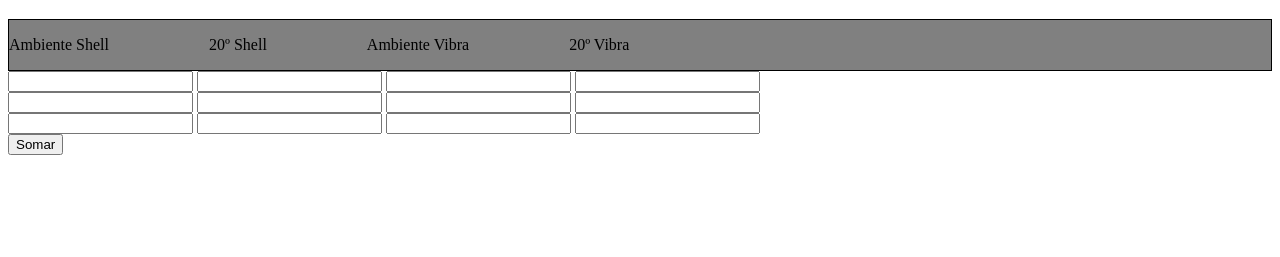
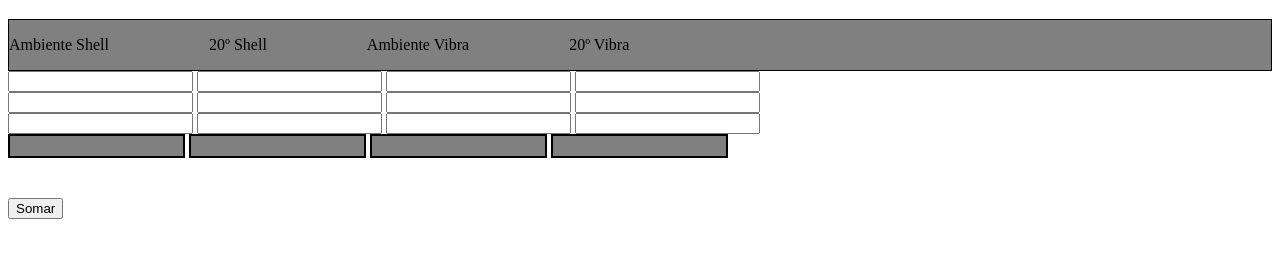
Before and after one commit to FagnerAmorim/Controle-de-Recebimento, a plain HTML site: page index.html in a window 1280 px wide. Shown: the part 61-318 px from the top of the page. Drawn offline with Linux system fonts and the light colour scheme.

Commit message:
atualização

```diff
--- a/index.html
+++ b/index.html
@@ -14,11 +14,44 @@
         p {
             padding-right: 100px;
         }
-        .res {
+
+        #res {
+            display: flex;
+        }
+
+        #ambsh {
             height: 20px;
-            padding: 20px;
+            margin-right: 4px;
+            width: 173px;
             background-color: gray;
             border: 2px solid black;
+        }
+
+        #vintesh {
+            height: 20px;
+            margin-right: 4px;
+            width: 173px;
+            background-color: gray;
+            border: 2px solid black;
+        }
+
+        #ambbr {
+            height: 20px;
+            margin-right: 4px;
+            width: 173px;
+            background-color: gray;
+            border: 2px solid black;
+        }
+
+        #vintebr {
+            height: 20px;
+            width: 173px;
+            background-color: gray;
+            border: 2px solid black;
+        }
+
+        .somar {
+            margin-top: 40px;
         }
     </style>
 </head>
@@ -55,13 +88,13 @@
 
         <div id="res">
             <div id="ambsh"></div>
-            <div id="20sh"></div>
+            <div id="vintesh"></div>
             <div id="ambbr"></div>
-            <div id="20br"></div>
+            <div id="vintebr"></div>
         </div>
 
 
-        <input type="button" value="Somar" onclick="somar()">
+        <input class="somar" type="button" value="Somar" onclick="somar()">
 
 
 
@@ -72,11 +105,7 @@
         var sh2 = window.document.getElementById('sh2')
         var sh3 = window.document.getElementById('sh3')
         var ambsh = window.document.getElementById('ambsh')
-        var sh1 = Number(sh1.value)
-        var sh2 = Number(sh2.value)
-        var sh3 = Number(sh3.value)
-        var res = sh1 + sh2 + sh3
-        res.innerHTML = `${}`
+        ambsh.innerHTML = `${(sh1 + sh2 + sh3).ambsh}`
         }
     </script>
 </body>
```
